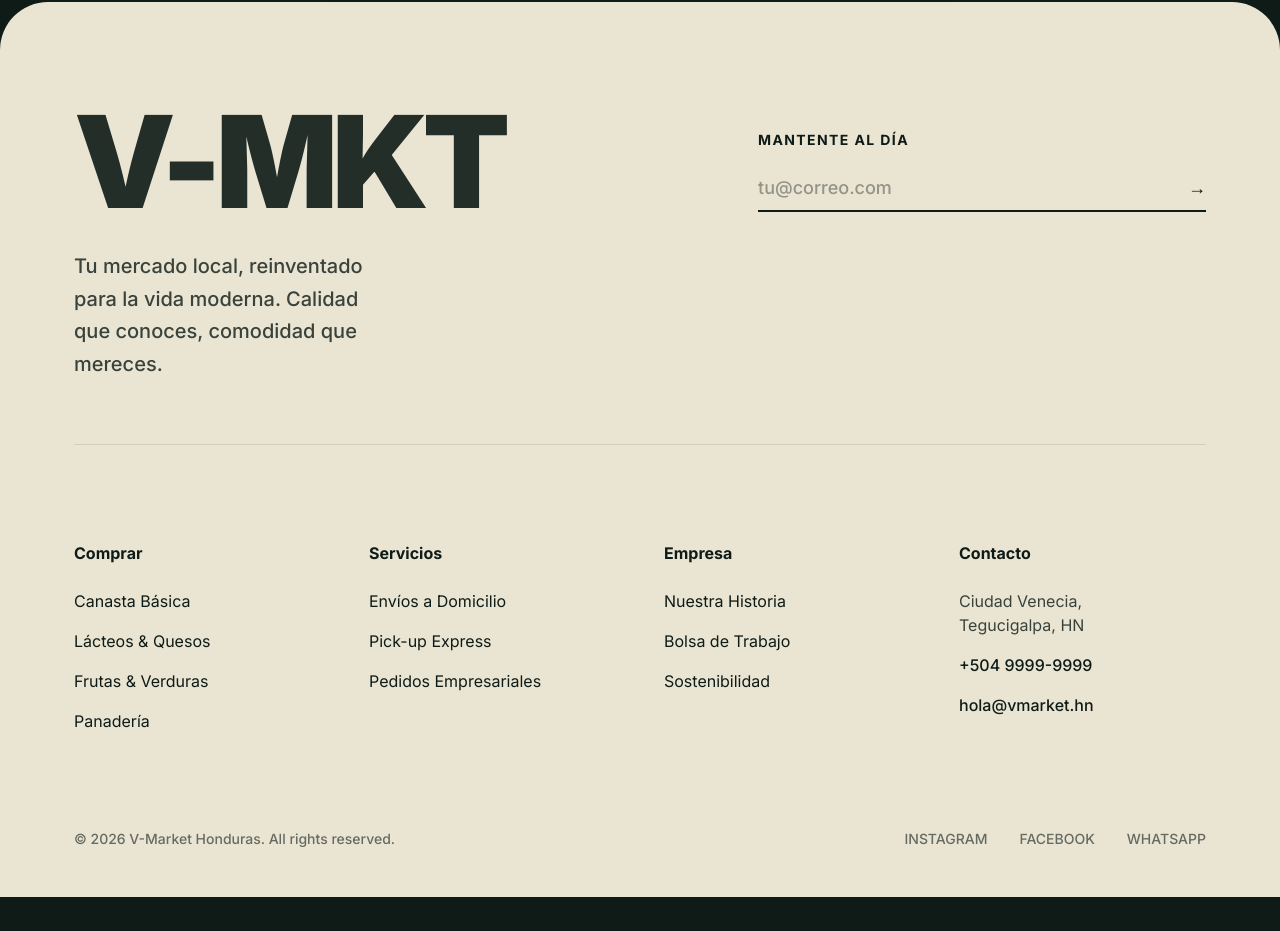
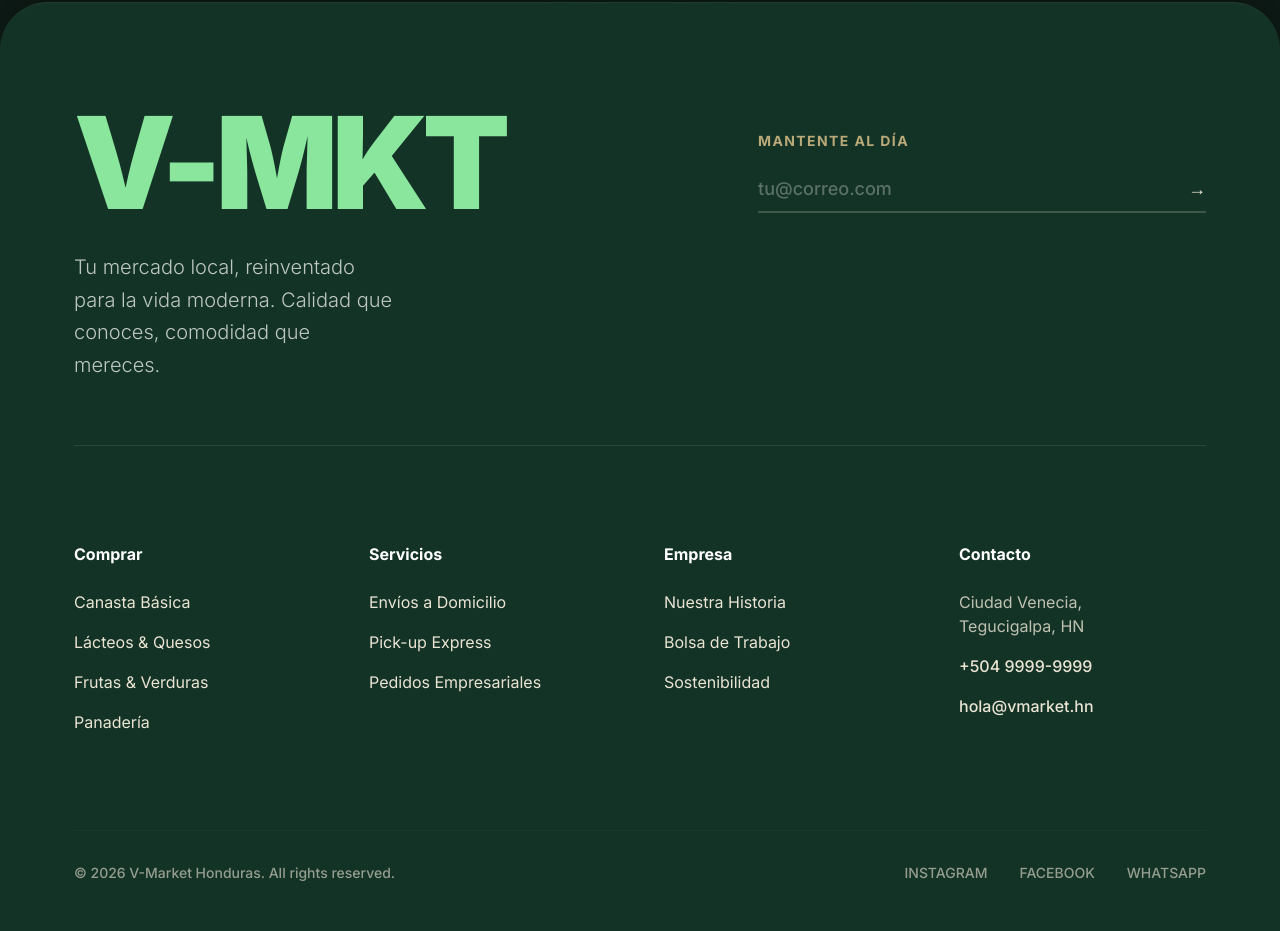
Before and after one commit to rplushn/vmarket, a Next.js app: page / in a window 1280 px wide. Shown: the part 3433-4364 px from the top of the page. Before the commit the page ends 4330 px from the top, so only its background shows below. Built offline with nearby package versions, Linux system fonts and the light colour scheme.

Commit message:
Darken footer background to match site theme and refine typography colors

```diff
--- a/src/components/Footer.tsx
+++ b/src/components/Footer.tsx
@@ -3,32 +3,32 @@ import Link from 'next/link';
 
 export default function Footer() {
   return (
-    <footer className="bg-[#EAE4D3] text-[var(--vm-green-950)] pt-24 pb-12 rounded-t-[3rem] mt-[-2rem] relative z-30">
+    <footer className="bg-[var(--vm-green-900)] text-[#EAE4D3] pt-24 pb-12 rounded-t-[3rem] mt-[-2rem] relative z-30 border-t border-white/5 shadow-[0_-20px_40px_rgba(0,0,0,0.2)]">
       <div className="vm-container px-6">
 
         {/* TOP SECTION: Massive Logo & Newsletter */}
-        <div className="flex flex-col lg:flex-row justify-between items-start gap-16 mb-24 border-b border-[var(--vm-green-950)]/10 pb-16">
+        <div className="flex flex-col lg:flex-row justify-between items-start gap-16 mb-24 border-b border-[#EAE4D3]/10 pb-16">
 
             {/* Brand Identity */}
             <div className="max-w-md">
-                <h2 className="text-[12vw] lg:text-[8rem] font-black leading-none tracking-tighter mb-6 select-none opacity-90">
+                <h2 className="text-[12vw] lg:text-[8rem] font-black leading-none tracking-tighter mb-6 select-none opacity-100 text-[var(--vm-accent-lime)] mix-blend-screen">
                     V-MKT
                 </h2>
-                <p className="text-xl font-medium max-w-xs leading-relaxed opacity-80">
+                <p className="text-xl font-light max-w-xs leading-relaxed opacity-80 text-white/90">
                     Tu mercado local, reinventado para la vida moderna. Calidad que conoces, comodidad que mereces.
                 </p>
             </div>
 
             {/* Newsletter Minimal */}
             <div className="w-full max-w-md lg:pt-8">
-                <h3 className="text-sm font-bold uppercase tracking-widest mb-6">Mantente al día</h3>
-                <div className="flex gap-0 border-b-2 border-[var(--vm-green-950)] pb-2">
+                <h3 className="text-sm font-bold uppercase tracking-widest mb-6 text-[var(--vm-accent-gold)]">Mantente al día</h3>
+                <div className="flex gap-0 border-b-2 border-[#EAE4D3]/20 pb-2 focus-within:border-[var(--vm-accent-lime)] transition-colors">
                     <input
                         type="email"
                         placeholder="tu@correo.com"
-                        className="bg-transparent w-full outline-none placeholder-[var(--vm-green-950)]/40 text-lg font-medium"
+                        className="bg-transparent w-full outline-none placeholder-white/30 text-lg font-medium text-white"
                     />
-                    <button className="text-lg font-bold hover:opacity-60 transition-opacity">
+                    <button className="text-lg font-bold hover:text-[var(--vm-accent-lime)] transition-colors">
                         →
                     </button>
                 </div>
@@ -36,51 +36,51 @@ export default function Footer() {
         </div>
 
         {/* MIDDLE SECTION: Clean Grid Links */}
-        <div className="grid grid-cols-2 md:grid-cols-4 gap-12 mb-24">
+        <div className="grid grid-cols-2 md:grid-cols-4 gap-12 mb-24 text-sm md:text-base">
 
             {/* Column 1 */}
             <div className="flex flex-col gap-4">
-                <h4 className="font-bold mb-2">Comprar</h4>
-                <Link href="#" className="hover:underline decoration-1 underline-offset-4">Canasta Básica</Link>
-                <Link href="#" className="hover:underline decoration-1 underline-offset-4">Lácteos & Quesos</Link>
-                <Link href="#" className="hover:underline decoration-1 underline-offset-4">Frutas & Verduras</Link>
-                <Link href="#" className="hover:underline decoration-1 underline-offset-4">Panadería</Link>
+                <h4 className="font-bold mb-2 text-white">Comprar</h4>
+                <Link href="#" className="hover:text-[var(--vm-accent-lime)] transition-colors">Canasta Básica</Link>
+                <Link href="#" className="hover:text-[var(--vm-accent-lime)] transition-colors">Lácteos & Quesos</Link>
+                <Link href="#" className="hover:text-[var(--vm-accent-lime)] transition-colors">Frutas & Verduras</Link>
+                <Link href="#" className="hover:text-[var(--vm-accent-lime)] transition-colors">Panadería</Link>
             </div>
 
             {/* Column 2 */}
             <div className="flex flex-col gap-4">
-                <h4 className="font-bold mb-2">Servicios</h4>
-                <Link href="#" className="hover:underline decoration-1 underline-offset-4">Envíos a Domicilio</Link>
-                <Link href="#" className="hover:underline decoration-1 underline-offset-4">Pick-up Express</Link>
-                <Link href="#" className="hover:underline decoration-1 underline-offset-4">Pedidos Empresariales</Link>
+                <h4 className="font-bold mb-2 text-white">Servicios</h4>
+                <Link href="#" className="hover:text-[var(--vm-accent-lime)] transition-colors">Envíos a Domicilio</Link>
+                <Link href="#" className="hover:text-[var(--vm-accent-lime)] transition-colors">Pick-up Express</Link>
+                <Link href="#" className="hover:text-[var(--vm-accent-lime)] transition-colors">Pedidos Empresariales</Link>
             </div>
 
              {/* Column 3 */}
              <div className="flex flex-col gap-4">
-                <h4 className="font-bold mb-2">Empresa</h4>
-                <Link href="#" className="hover:underline decoration-1 underline-offset-4">Nuestra Historia</Link>
-                <Link href="#" className="hover:underline decoration-1 underline-offset-4">Bolsa de Trabajo</Link>
-                <Link href="#" className="hover:underline decoration-1 underline-offset-4">Sostenibilidad</Link>
+                <h4 className="font-bold mb-2 text-white">Empresa</h4>
+                <Link href="#" className="hover:text-[var(--vm-accent-lime)] transition-colors">Nuestra Historia</Link>
+                <Link href="#" className="hover:text-[var(--vm-accent-lime)] transition-colors">Bolsa de Trabajo</Link>
+                <Link href="#" className="hover:text-[var(--vm-accent-lime)] transition-colors">Sostenibilidad</Link>
             </div>
 
             {/* Column 4: Contact Minimal */}
             <div className="flex flex-col gap-4">
-                <h4 className="font-bold mb-2">Contacto</h4>
+                <h4 className="font-bold mb-2 text-white">Contacto</h4>
                 <p className="opacity-80">Ciudad Venecia,<br/>Tegucigalpa, HN</p>
-                <Link href="tel:+50499999999" className="font-medium hover:opacity-70">+504 9999-9999</Link>
-                <Link href="mailto:hola@vmarket.hn" className="font-medium hover:opacity-70">hola@vmarket.hn</Link>
+                <Link href="tel:+50499999999" className="font-medium hover:text-[var(--vm-accent-lime)] transition-colors">+504 9999-9999</Link>
+                <Link href="mailto:hola@vmarket.hn" className="font-medium hover:text-[var(--vm-accent-lime)] transition-colors">hola@vmarket.hn</Link>
             </div>
 
         </div>
 
         {/* BOTTOM SECTION: Legal & Socials */}
-        <div className="flex flex-col md:flex-row justify-between items-center gap-6 text-sm font-medium opacity-60">
+        <div className="flex flex-col md:flex-row justify-between items-center gap-6 text-sm font-medium opacity-60 border-t border-white/5 pt-8">
             <p>© 2026 V-Market Honduras. All rights reserved.</p>
 
             <div className="flex gap-8">
-                <Link href="#" className="hover:text-black transition-colors">INSTAGRAM</Link>
-                <Link href="#" className="hover:text-black transition-colors">FACEBOOK</Link>
-                <Link href="#" className="hover:text-black transition-colors">WHATSAPP</Link>
+                <Link href="#" className="hover:text-white transition-colors">INSTAGRAM</Link>
+                <Link href="#" className="hover:text-white transition-colors">FACEBOOK</Link>
+                <Link href="#" className="hover:text-white transition-colors">WHATSAPP</Link>
             </div>
         </div>
 
```
